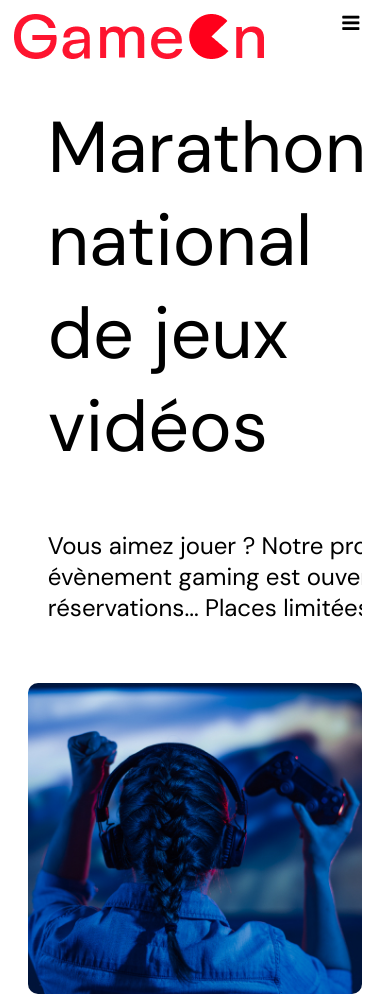
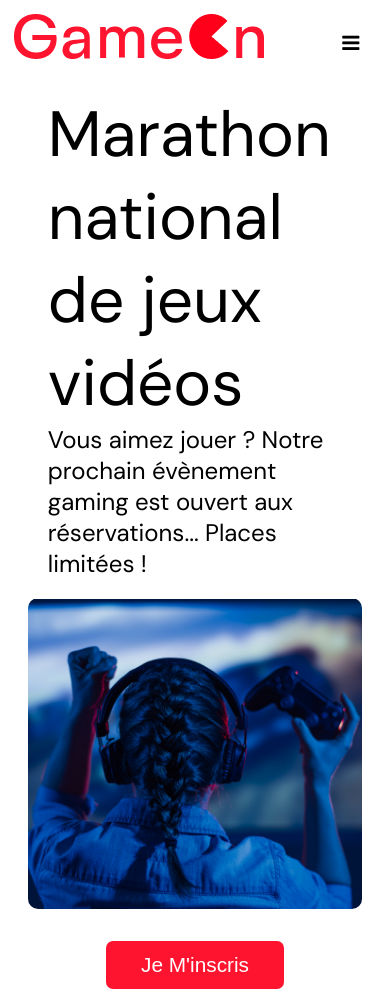
Before and after one commit to Alexlemars/Boucher_Alexis_4_09072021, a plain HTML site: page index.html in a window 390 px wide. Shown: the top 994 px of the page. Drawn offline with Linux system fonts and the light colour scheme.

Commit message:
Modification du responsive

```diff
--- a/modal.css
+++ b/modal.css
@@ -101,7 +101,9 @@ img {
   .topnav a.icon {
     float: right;
     display: block;
-    margin-top: -15px;
+  }
+  .hero-headline p{
+    font-size: 1em;
   }
 }
 
@@ -489,7 +491,7 @@ input[data-error]::after {
   white-space: nowrap;
 }
 .hero-text {
-  width: 146%;
+  width: 150%;
   font-weight: normal;
   margin-top: 57px;
   padding: 0;
@@ -526,15 +528,22 @@ footer {
   padding-right: 2vw;
   margin: 0 20px;
 }
+@media screen and (max-width: 950px){
+  .hero-headline {
+    white-space: normal;
+  }
+}
 @media screen and (max-width: 800px) {
   .hero-section {
     display: block;
     box-shadow: unset;
+    width:100%;
   }
   .hero-content {
     background: #fff;
     color: #000;
     padding: 20px;
+    width:100%;
   }
   .hero-content::after {
     content: unset;
@@ -543,11 +552,12 @@ footer {
     display: none;
   }
   .hero-headline {
+    width: 100%;
     font-size: 4.5rem;
     white-space: normal;
   }
   .hero-text {
-    width: unset;
+    width: 100%;
     font-size: 1.5rem;
   }
   .hero-img img {
@@ -562,6 +572,39 @@ footer {
   .copyrights {
     margin-top: 50px;
     text-align: center;
+  }
+}
+@media screen and (max-width: 460px){
+  .hero-text{
+    width:350px;
+    margin-top:-1px;
+  }
+}
+@media screen and (max-width: 400px){
+  .hero-headline{
+    font-size: 4rem;
+    margin-top: -15px;
+  }
+  .hero-text{
+    width:300px;
+    margin-top:-1px;
+  }
+  .hero-img img{
+    margin-top: -1px;
+  }
+
+
+}
+@media screen and (max-width: 330px){
+  .header-logo img{
+    width:190px;
+  }
+  .hero-headline{
+    font-size: 3rem;
+    width:200px;
+  }
+  .hero-text{
+    width:200px;
   }
 }
 
```
